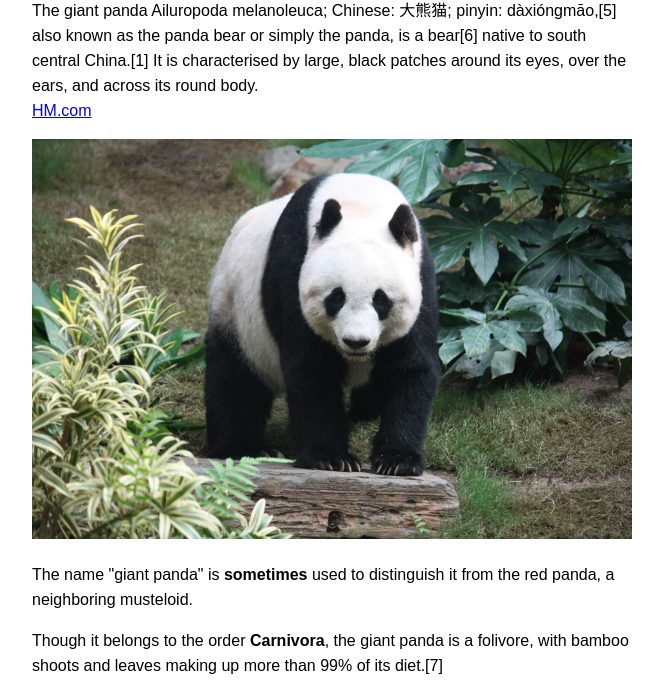
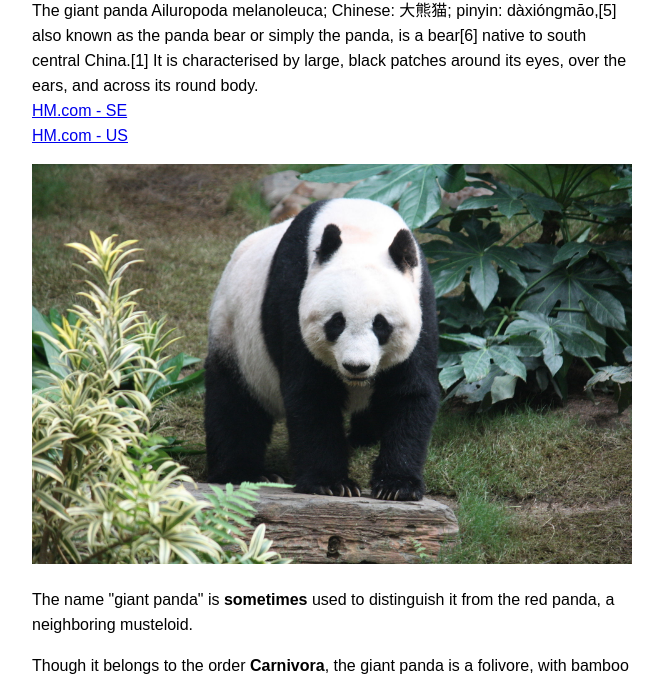
Before and after one commit to HMPOJOH/GiantPanda, a plain HTML site: page index.html in a window 1280 px wide. Shown: the part 107-789 px from the top of the page, without its empty margins (308-971 px from the left). Drawn offline with Linux system fonts and the light colour scheme.

Commit message:
added url

```diff
--- a/index.html
+++ b/index.html
@@ -16,7 +16,11 @@
         bear[6] native to south central China.[1] It is characterised by large,
         black patches around its eyes, over the ears, and across its round body.
         <br>
-        <a href="https://www2.hm.com/sv_se/index.html" target="_blank">HM.com</a>
+        <a href="https://www2.hm.com/sv_se/index.html" target="_blank">HM.com - SE</a>
+        <br>
+        <a href="https://www2.hm.com/en_us/index.html" target="_blank">HM.com - US</a>
+
+
       </p>
 
       <img src="images/Grosser_Panda.JPG" />
```
